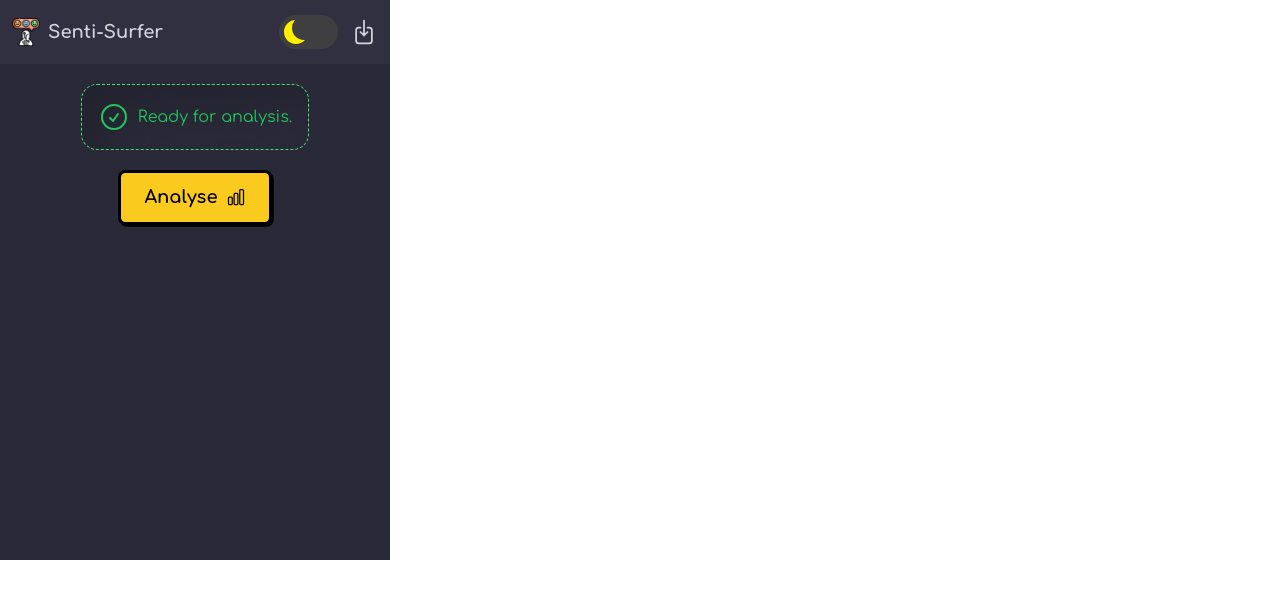
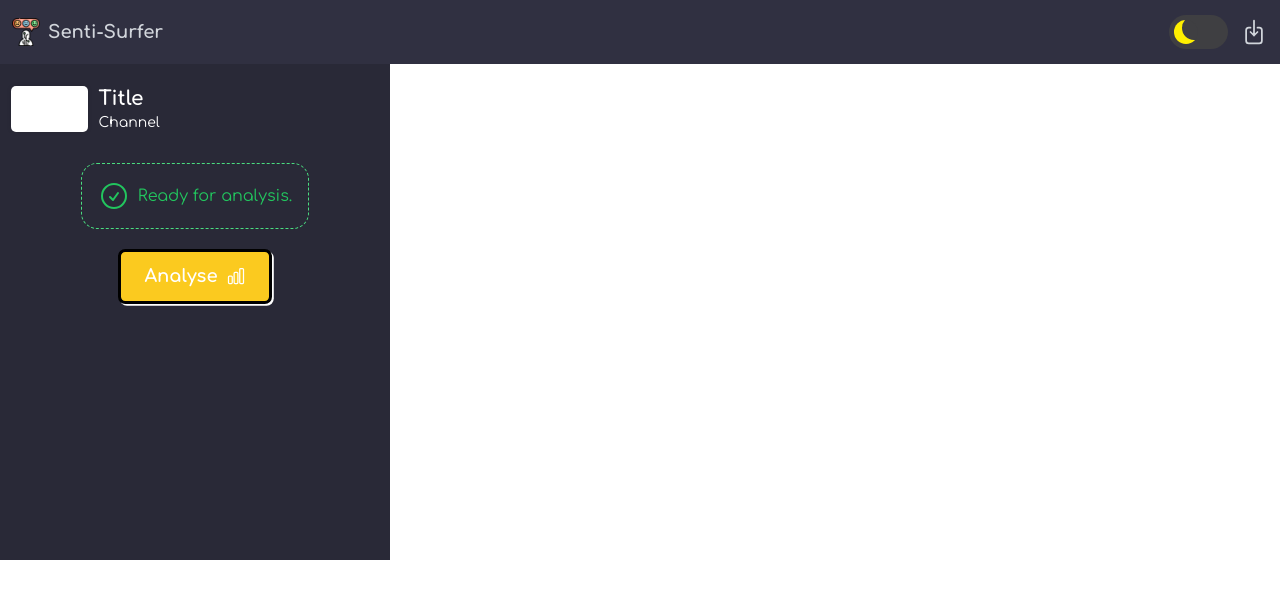
Before and after one commit to suwubham/senti-surfer, a React (Vite) app: page / in a window 1280 px wide. Shown: the top 598 px of the page. Built offline with nearby package versions, Linux system fonts and the light colour scheme; no server answers.

Commit message:
dark/light theme

```diff
--- a/src/App.tsx
+++ b/src/App.tsx
@@ -29,6 +29,8 @@ function App() {
   const [loading, setLoading] = useState<Boolean>(false);
   const [avgSentiment, setAvgSentiment] = useState(0);
 
+  const [theme, setTheme] = useState("dark");
+
   useEffect(() => {
     chrome.tabs.query({ active: true, currentWindow: true }, async (tabs) => {
       const currentUrl = tabs[0].url;
@@ -52,8 +54,16 @@ function App() {
   };
 
   return (
-    <div className="all font-def">
-      <Navbar />
+    <div className={`${theme} all font-def`}>
+      <Navbar theme={theme} setTheme={setTheme} />
+
+      <div className="yt-card">
+        <div className="yt-card__thumbnail"></div>
+        <div className="yt-card__title">
+          <h3 className="text-xl font-bold">Title</h3>
+          <p className="text-sm">Channel</p>
+        </div>
+      </div>
 
       <main className="flex items-center justify-center flex-col gap-5 py-5">
         {valid ? (
@@ -82,7 +92,7 @@ function App() {
       </main>
       {Object.keys(sentimentResults).length > 0 && (
         <div className="flex flex-col items-center justify-center gap-3">
-          <div className="test border border-dashed border-yellow-400 text-white p-4 rounded-2xl flex gap-2 items-center">
+          <div className="test border border-dashed border-yellow-400 p-4 rounded-2xl flex gap-2 items-center">
             {avgSentiment > 50 ? (
               <FaceSmileIcon className="w-5 h-5" />
             ) : (
--- a/src/components/Navbar.tsx
+++ b/src/components/Navbar.tsx
@@ -1,7 +1,12 @@
 import React from "react";
 import { ArrowDownOnSquareIcon } from "@heroicons/react/24/outline";
 
-export default function Navbar() {
+export default function Navbar(props: { theme: string; setTheme: any }) {
+  const toggleTheme = () => {
+    props.theme === "dark" ? props.setTheme("light") : props.setTheme("dark");
+    console.log("hello");
+  };
+
   return (
     <nav className="nav w-full px-3 flex items-center justify-between text-gray-300 h-16">
       <div className="title flex gap-2 items-center font-black text-lg">
@@ -10,7 +15,7 @@ export default function Navbar() {
       </div>
       <div className="extras flex gap-3 items-center">
         <label className="switch">
-          <input type="checkbox"></input>
+          <input type="checkbox" onClick={toggleTheme}></input>
           <span className="slider"></span>
         </label>
         <ArrowDownOnSquareIcon className="w-7 h-7 hover:cursor-pointer" />
--- a/src/index.css
+++ b/src/index.css
@@ -11,8 +11,19 @@
   overflow-y: scroll;
 }
 
+.dark{
+  background-color: #292937;
+  color: #fff;
+}
+
+.light {
+  background-color: #fff;
+  color: #000;
+}
+
 nav {
   background: #303041;
+  position:fixed;
 }
 
 .logo {
@@ -73,6 +84,26 @@ input:checked + .slider:before {
   box-shadow: inset 15px -4px 0px 15px #fff000;
 }
 
+.yt-card{
+  display: flex;
+  margin-top: 75px;
+  padding: 10px;
+}
+
+.yt-card__thumbnail{
+  background-color: #fff;
+  border-radius: 5px;
+  box-shadow: 0 0 5px 0 rgba(0,0,0,0.1);
+  margin: 1px;
+  padding: 1px;
+  width: 100px;
+}
+
+.yt-card__title{
+  margin-left: 10px;
+  width: 100%;
+}
+
 button {
   background: #fbca1f;
   font-family: inherit;
@@ -94,7 +125,7 @@ button:active {
   box-shadow: 0.05em 0.05em;
 }
 
-.test {
+/* .test {
   background: #292937;
   box-shadow: inset 20px 20px 60px #23232f, inset -20px -20px 60px #2f2f3f;
-}
+} */
```
Also changed, not shown: 2 other files (tests, documents, lock files or other folders).
